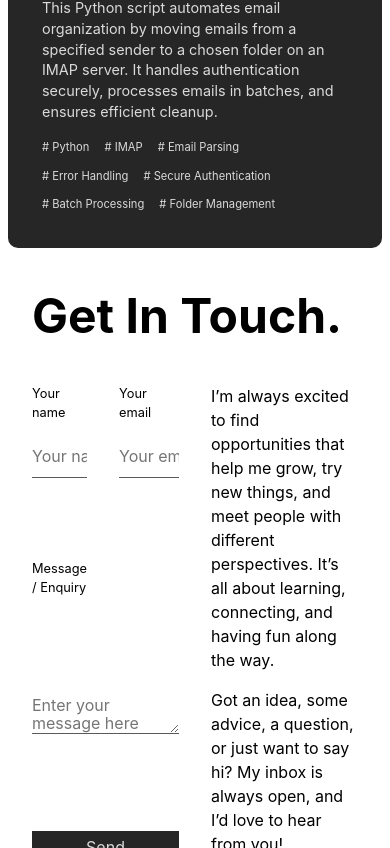
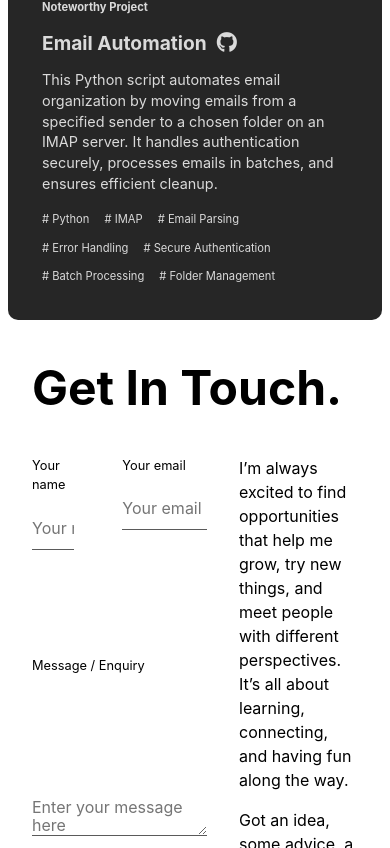
Before and after one commit to BigDaveCoding/react-practice, a React (Vite) app in the folder my-first-react-project/: page / in a window 390 px wide. Shown: the part 6274-7122 px from the top of the page. Built offline with nearby package versions, Linux system fonts and the light colour scheme.

Commit message:
there was a random ';' char which i removed from the contact bio. styled the bio at media query max 800px.

```diff
--- a/my-first-react-project/src/contact.jsx
+++ b/my-first-react-project/src/contact.jsx
@@ -36,7 +36,7 @@ function Contact() {
                             <div className="bio">
                             {BioData.bio.map((para, index) => (
                                         <p className="contact_bio" key={index}>{para}</p>
-                                    ))};
+                                    ))}
                                 <div className ="contact_form_icons">
                                     <i className="fa-brands fa-github"></i>
                                     <i className="fa-brands fa-linkedin"></i>
--- a/my-first-react-project/src/index.css
+++ b/my-first-react-project/src/index.css
@@ -516,9 +516,9 @@ footer i {
 
   }
 
-  .projects_section {
+  /* .projects_section {
     margin: 3rem 0 0 0;
-  }
+  } */
 
   .projects_grid{
     grid-template-columns: 1fr;
@@ -536,4 +536,16 @@ footer i {
     padding: 1rem 4rem 1rem 0;
   }
 
+  .contact_grid {
+    grid-template-columns: 3fr 2fr;
+  }
+
+  .contact_form_grid {
+    gap: 3rem;
+  }
+
+  .contact_form_grid label:last-of-type {
+    grid-column: span 2;
+  }
+
 }
```
